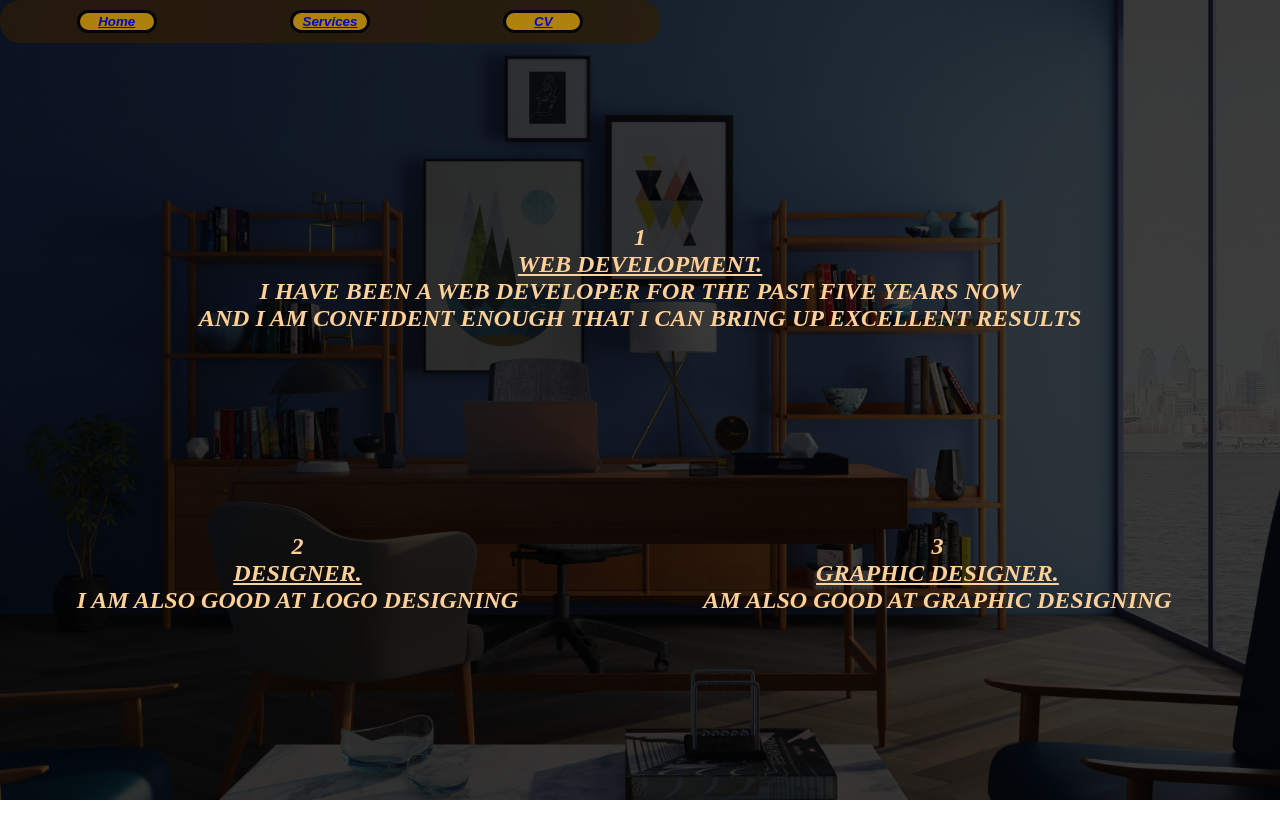
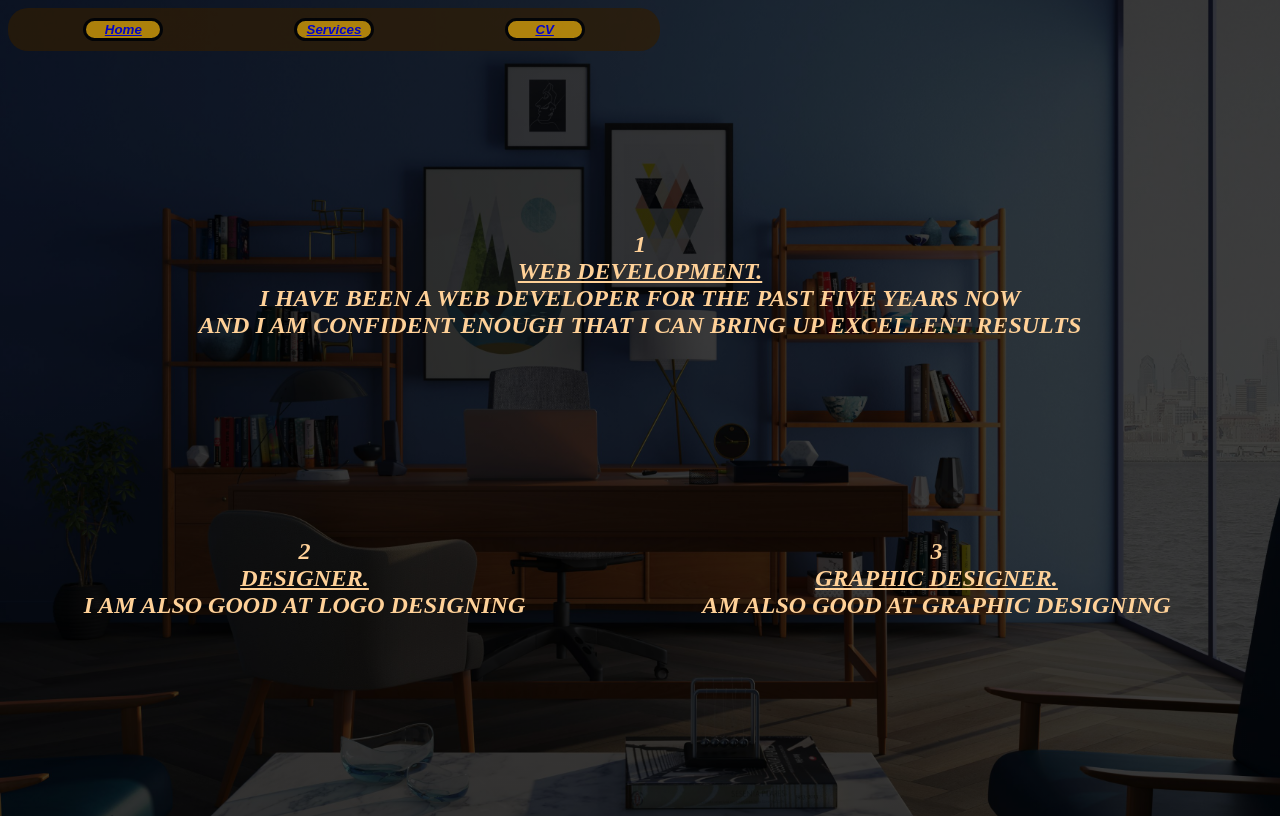
Before and after one commit to JobMutugi/PERSONAL, a plain HTML site: page services.html in a window 1280 px wide. Drawn offline with Linux system fonts and the light colour scheme.

Commit message:
Initial commit

```diff
--- a/services.css
+++ b/services.css
@@ -9,12 +9,6 @@ background-repeat: no-repeat;
 
 }
 
-
-html, body {
-    height: 100%;
-    margin: 0;
-    padding: 0;
-}
 
 
 
@@ -74,6 +68,7 @@ border-radius: 20px;
 flex-wrap: wrap;
 background-color: rgb(51, 29, 0, 0.8);
 opacity: 0.8;
+margin-top: 28;
 }
 
 button{
```
